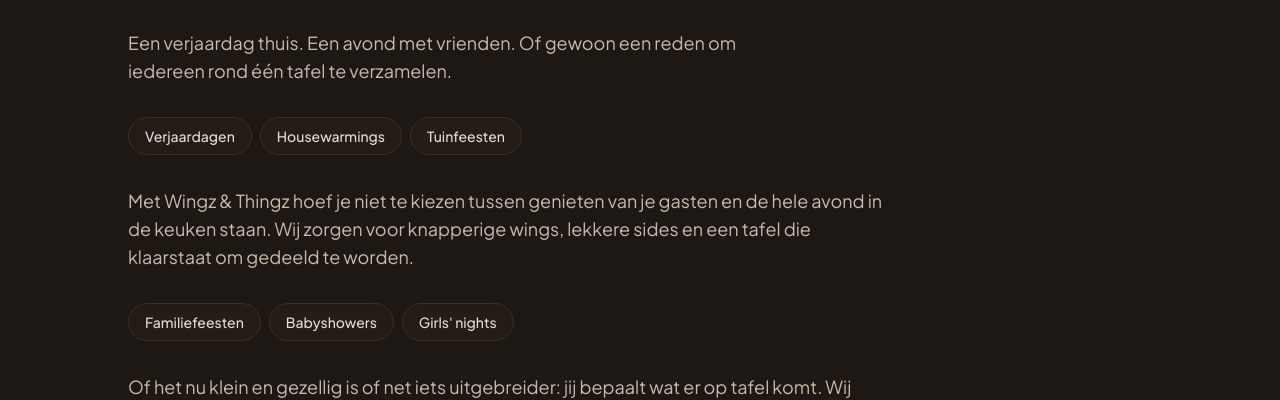
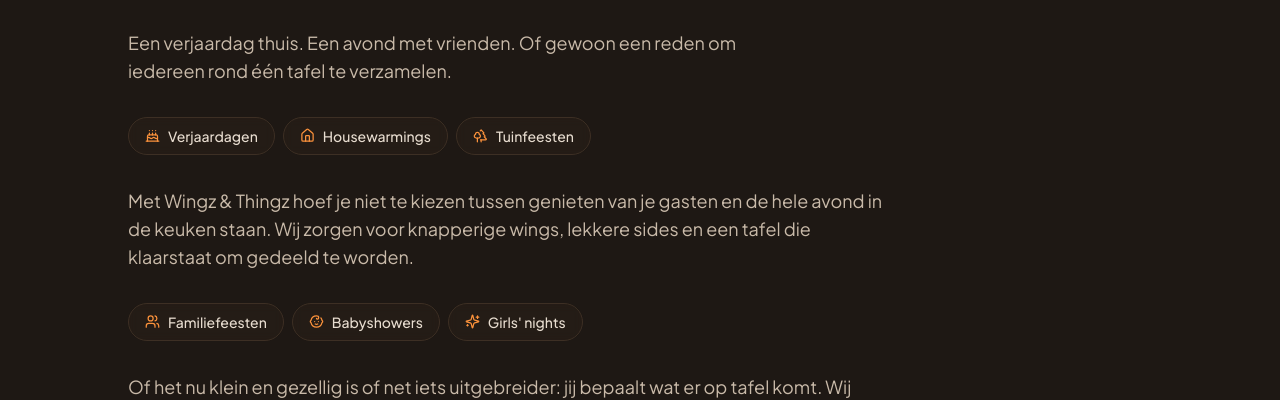
Before and after one commit to amineboulayountje-gif/Wingz-and-thingz, a React (Vite) app: page / in a window 1280 px wide. Shown: the part 1573-1973 px from the top of the page. Built offline with nearby package versions, Linux system fonts and the light colour scheme.

Commit message:
Update InspirationSection.tsx

```diff
--- a/src/components/InspirationSection.tsx
+++ b/src/components/InspirationSection.tsx
@@ -1,15 +1,23 @@
 import { useEffect, useRef, useState } from "react";
+import {
+  Cake,
+  Users,
+  Home,
+  Baby,
+  Trees,
+  Sparkles,
+} from "lucide-react";
 
 const occasionsTop = [
-  "Verjaardagen",
-  "Housewarmings",
-  "Tuinfeesten",
+  { name: "Verjaardagen", icon: Cake },
+  { name: "Housewarmings", icon: Home },
+  { name: "Tuinfeesten", icon: Trees },
 ];
 
 const occasionsBottom = [
-  "Familiefeesten",
-  "Babyshowers",
-  "Girls' nights",
+  { name: "Familiefeesten", icon: Users },
+  { name: "Babyshowers", icon: Baby },
+  { name: "Girls' nights", icon: Sparkles },
 ];
 
 const foodImages = [
@@ -31,15 +39,20 @@ const foodImages = [
   },
 ];
 
-function OccasionChips({ items }: { items: string[] }) {
+function OccasionChips({
+  items,
+}: {
+  items: { name: string; icon: React.ElementType }[];
+}) {
   return (
     <div className="flex flex-wrap gap-2">
-      {items.map((occasion) => (
+      {items.map(({ name, icon: Icon }) => (
         <span
-          key={occasion}
-          className="rounded-full border border-base-border bg-base-card/70 px-4 py-2 text-sm font-medium text-cream-200 backdrop-blur-sm"
+          key={name}
+          className="flex items-center gap-2 rounded-full border border-base-border bg-base-card/70 px-4 py-2 text-sm font-medium text-cream-200 backdrop-blur-sm"
         >
-          {occasion}
+          <Icon size={15} className="text-primary-400" />
+          <span>{name}</span>
         </span>
       ))}
     </div>
```
